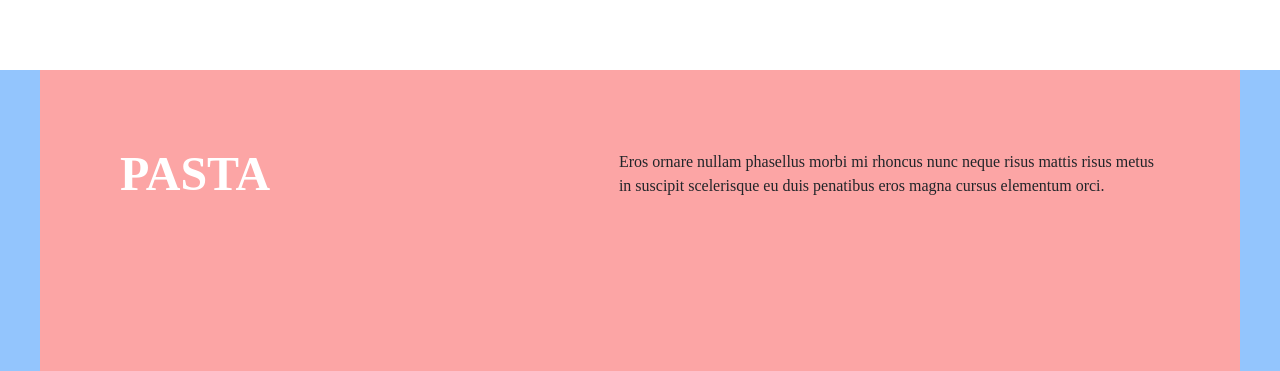
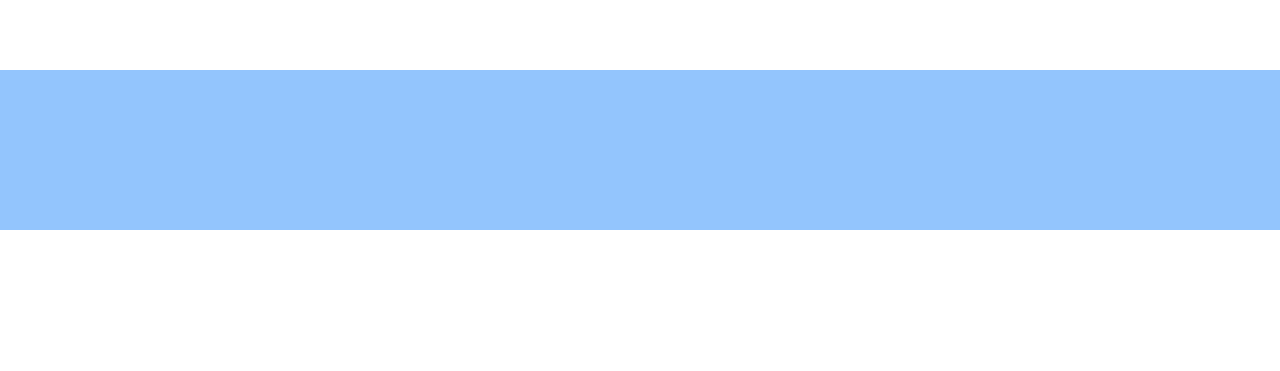
Before and after one commit to galazel/albertos_pizza_site, a React (Vite) app in the folder frontend/: page /menu in a window 1280 px wide. Shown: the part 834-1205 px from the top of the page. After the commit the page ends 1064 px from the top, so only its background shows below. Built offline with nearby package versions, Linux system fonts and the light colour scheme; a web font is replaced by a local one.

Commit message:
i hate css

```diff
--- a/frontend/components/Menu.jsx
+++ b/frontend/components/Menu.jsx
@@ -144,18 +144,7 @@ export default function Menu() {
           </div>
         </div>
       </div>
-      <div id="pasta" className="flex bg-blue-300 justify-center h-[90vh] ">
-        <div className="bg-red-300 w-[150vh] p-20 flex flex-col gap-5">
-          <div className="flex gap-5">
-            <h1 className="text-5xl fw-bold text-white w-[50rem]">PASTA</h1>
-            <p className="w-[60rem]">
-              Eros ornare nullam phasellus morbi mi rhoncus nunc neque risus
-              mattis risus metus in suscipit scelerisque eu duis penatibus eros
-              magna cursus elementum orci.
-            </p>
-          </div>
-          <div className="grid grid-rows-2 gap-5"></div>
-        </div>
+      <div id="pasta" className="flex bg-blue-300 justify-center h-[90vh] p-20">
       </div>
       <div id="pizza"></div>
       <div id="dessert"></div>
```
